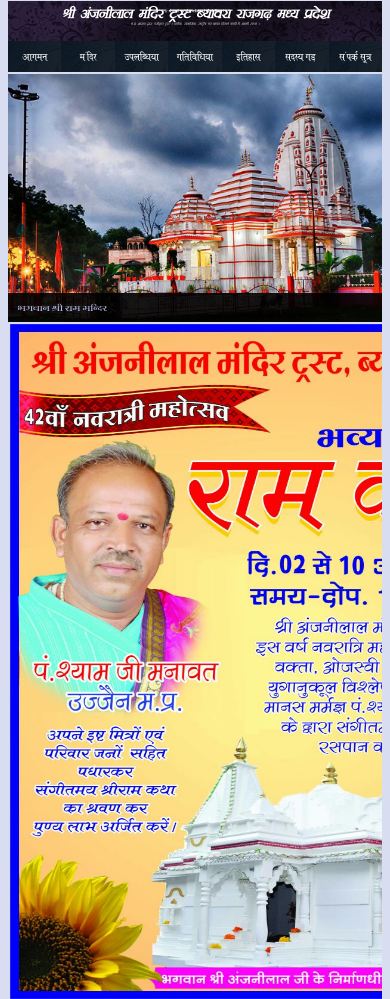
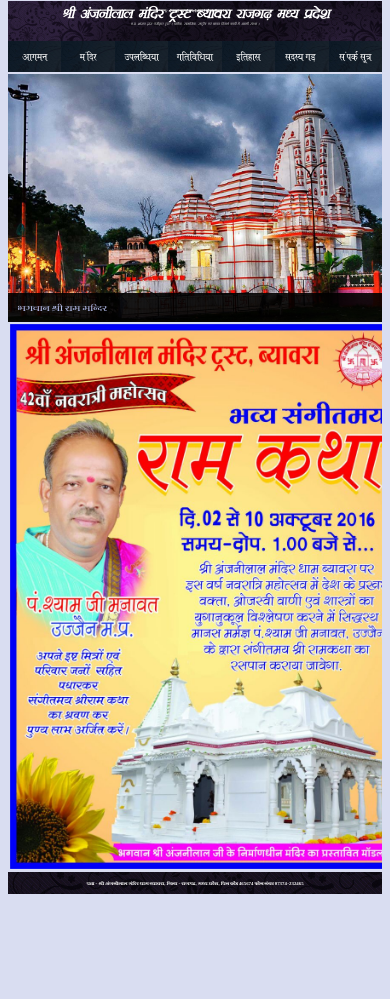
Before and after one commit to anjanilal/anjanilal.github.io, a plain HTML site: page index.html in a window 390 px wide. Shown: the top 999 px of the page. After the commit the page ends 894 px from the top, so only its background shows below. Drawn offline with nearby package versions, Linux system fonts and the light colour scheme; files that its build step writes are made by us from their sources.

Commit message:
Navratri Mobile fix

```diff
--- a/index.html
+++ b/index.html
@@ -247,7 +247,7 @@
 </script> -->
 <div id="gcalender">
 <div id="gcal">
-<img src="images/Navratri2016.jpg" height="675" width="550"/>
+<img src="images/Navratri2016.jpg" height="100%" width="105%"/>
 </div>
 </div>
 <!-- End of google calendar -->
```
